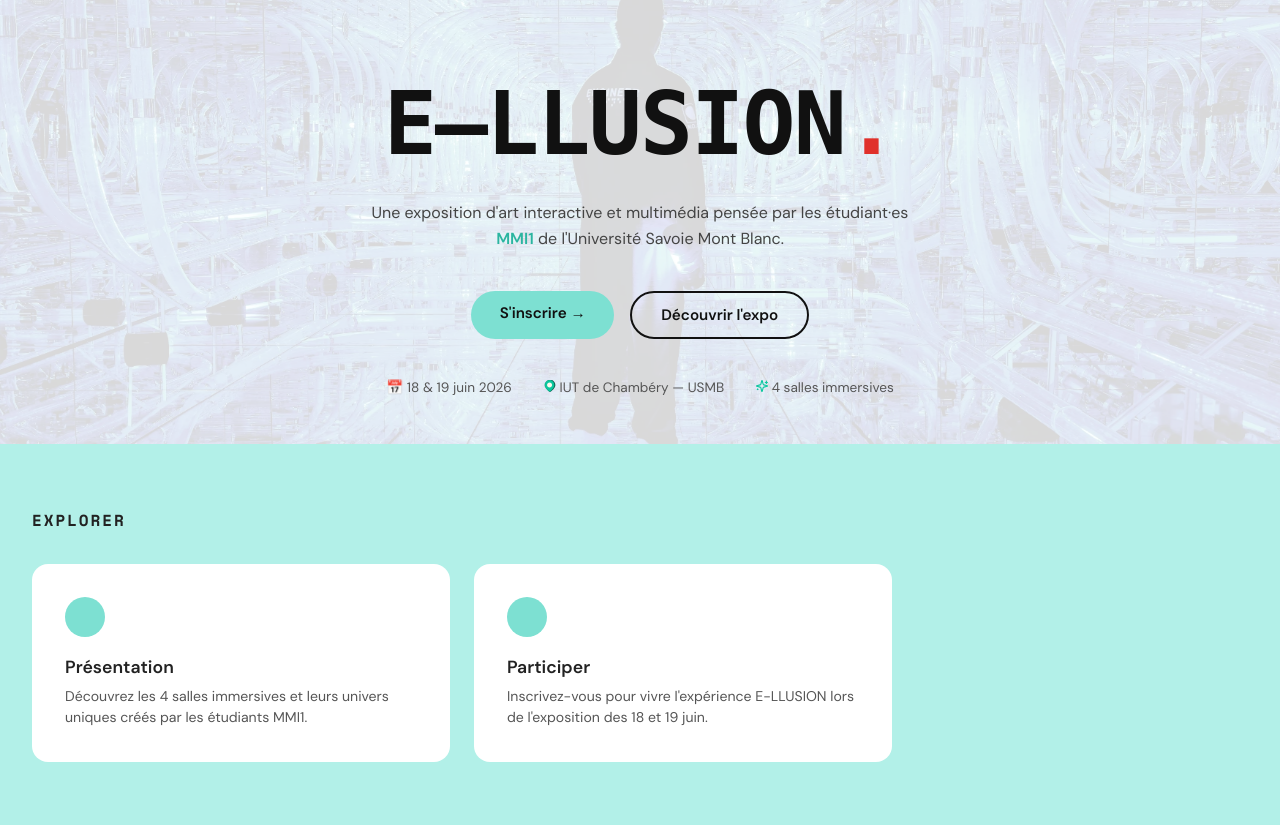
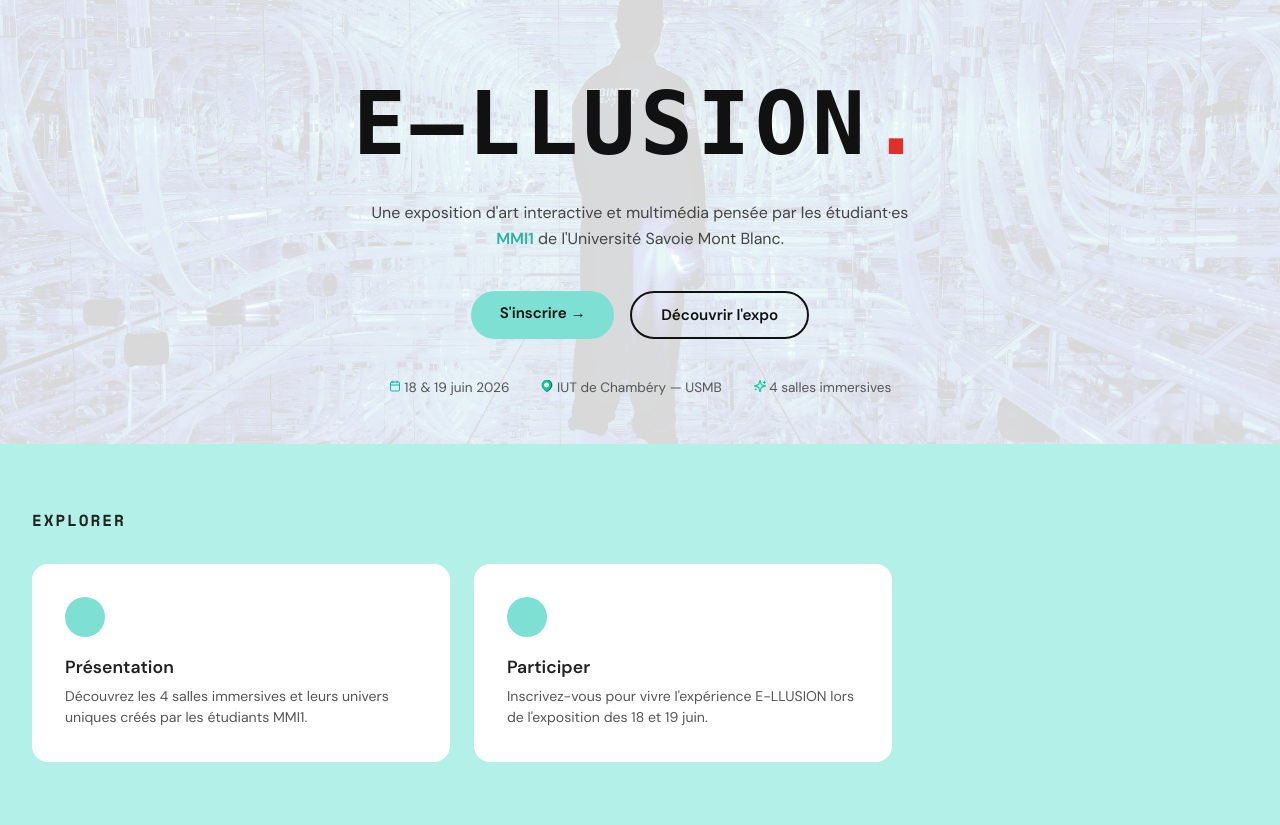
Before and after one commit to Blablacar-alt/SAE.203_2.0, a PHP site: page / in a window 1280 px wide. Shown: the part 56-881 px from the top of the page. Run offline with PHP 8.4, Linux system fonts and the light colour scheme.

Commit message:
Icone 1 modifié

```diff
--- a/index.php
+++ b/index.php
@@ -37,7 +37,10 @@
         <a href="salles.php" class="btn-outline">Découvrir l'expo</a>
       </div>
       <div class="hero-meta">
-        <span>📅 18 &amp; 19 juin 2026</span>
+        <span><svg xmlns="http://www.w3.org/2000/svg" width="12" height="12" viewBox="0 0 24 24" fill="none">
+        <path d="M16 2V6M8 2V6M3 10H21M5 4H19C20.1046 4 21 4.89543 21 6V20C21 21.1046 20.1046 22 19 22H5C3.89543 22 3 21.1046 3 20V6C3 4.89543 3.89543 4 5 4Z" stroke="#EEEEEE" stroke-width="2" stroke-linecap="round" stroke-linejoin="round"/>
+        <path d="M16 2V6M8 2V6M3 10H21M5 4H19C20.1046 4 21 4.89543 21 6V20C21 21.1046 20.1046 22 19 22H5C3.89543 22 3 21.1046 3 20V6C3 4.89543 3.89543 4 5 4Z" stroke="#00BBAA" stroke-width="2" stroke-linecap="round" stroke-linejoin="round"/>
+        </svg> 18 &amp; 19 juin 2026</span>
         <span><svg xmlns="http://www.w3.org/2000/svg" width="12" height="12" viewBox="0 0 54 60" fill="none">
         <path d="M29.4038 0.375C16.7131 0.374988 4.375 10.5689 4.375 25.6841C4.375 38.6206 19.5359 54.2465 24.821 58.375L28.0945 58.375C28.9451 58.375 29.7728 58.1048 30.4441 57.5823C35.0493 53.997 53.375 38.9 53.375 25.6841C53.375 10.5689 42.0944 0.375012 29.4038 0.375Z" fill="#0B5243" stroke="#0B5243" stroke-width="0.75" stroke-linejoin="round"/>
         <path d="M0.375 25.8121C0.375 38.531 17.9189 53.4786 23.6302 58.0077C24.675 58.8362 26.1196 58.8225 27.1461 57.9714C32.6614 53.3993 49.375 38.4972 49.375 25.8121C49.375 10.6205 38.0944 0.375012 25.4038 0.375C12.7131 0.374988 0.375 10.6205 0.375 25.8121Z" fill="#0CC79F" stroke="#0B5243" stroke-width="0.75" stroke-linejoin="round"/>
--- a/style.css
+++ b/style.css
@@ -55,7 +55,7 @@
       font-family: 'CutePixel', monospace;
       font-size: clamp(2.8rem, 8vw, 5.5rem);
       font-weight: 700;
-      letter-spacing: -.02em;
+      letter-spacing: +.05em;
       line-height: 1;
       color: var(--black);
     }
```
